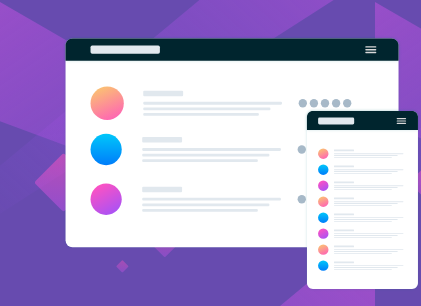
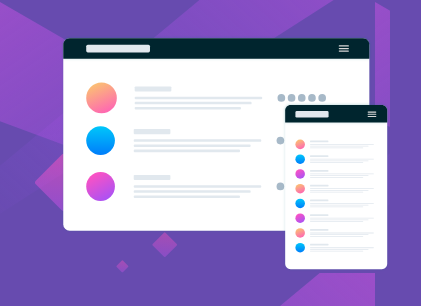
Before and after one commit to SriKanth620/huddle, a plain HTML site: page index.html in a window 390 px wide. Shown: the part 100-406 px from the top of the page, 421 px wide, since content can reach past the window. Drawn offline with Linux system fonts and the light colour scheme.

Commit message:
changed img width and height (370)

```diff
--- a/style.css
+++ b/style.css
@@ -73,14 +73,14 @@ a {
 
         display: flex;
         flex-direction: column;
-        margin: 0px 17px;
+        margin: 0px 15px;
     }
     .content {
         text-align: center;
     }
     .app {
-        width: 359px;
-        height: 257px;
+        width: 330px;
+        height: 237px;
     }
     .redirect {
         margin: 30px 0px;
```
